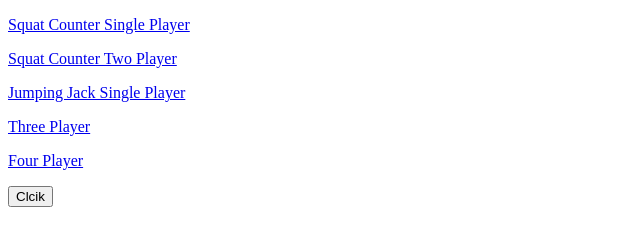
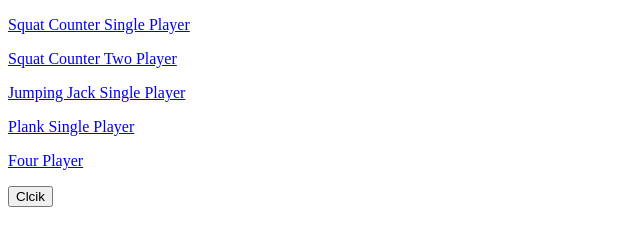
Before and after one commit to VishE-Fishy/winterciseTrial_DONOTSUBMIT, a plain HTML site: page index.html in a window 1280 px wide. Shown: the full height of the page, 0-640 px from the left. Drawn offline with Linux system fonts and the light colour scheme.

Commit message:
Update index.html

```diff
--- a/index.html
+++ b/index.html
@@ -10,7 +10,7 @@
         <p><a href="squat code\squat1p.html">Squat Counter Single Player</a></p>
         <p><a href="squat code\squat2p.html">Squat Counter Two Player</a></p>
         <p><a href="jumpingjacks\jj.html">Jumping Jack Single Player</a></p>
-        <p><a href="play3p.html">Three Player</a></p>
+        <p><a href="plank\plank.html">Plank Single Player</a></p>
         <p><a href="play4p.html">Four Player</a></p>
     </div>
     <button onclick="exercise()">Clcik</button>
```
